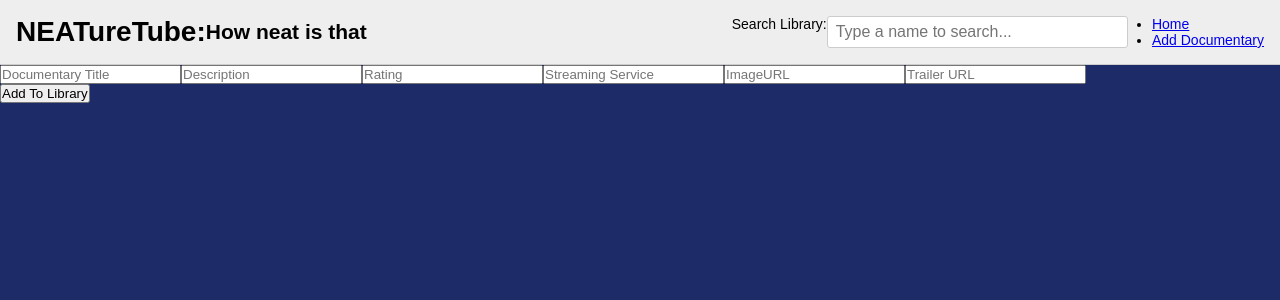
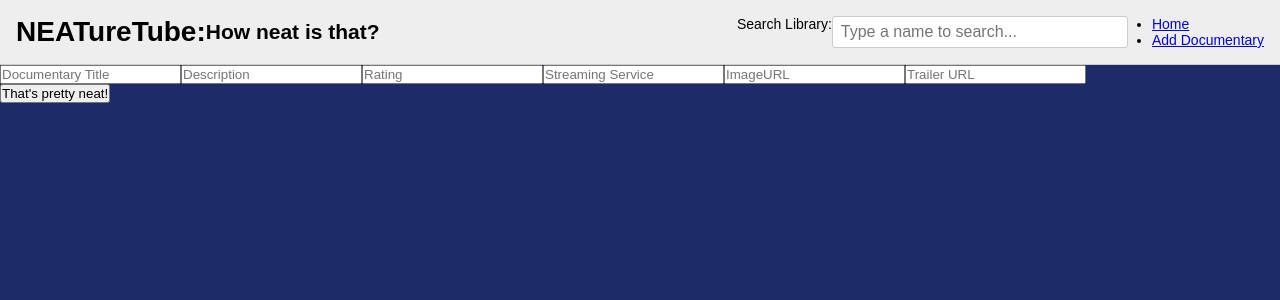
Before and after one commit to montgomerykate/phase-2-react-project, a React (Create React App) app: page /newdocform in a window 1280 px wide. Shown: the top 300 px of the page. Built offline with nearby package versions, Linux system fonts and the light colour scheme; data requests are answered from the project's data file.

Commit message:
i need to stop

```diff
--- a/src/components/DocuCard.js
+++ b/src/components/DocuCard.js
@@ -28,10 +28,10 @@ function DocuCard({ docInfo, embedId }
             ☆
           </button>
         )}
-        <strong>{docInfo.title}</strong>
-        <p>Rating: {docInfo.rating}</p>
-        <p>Where to watch: {docInfo.where}</p>
-        <p>About: {docInfo.comment}</p>
+        <strong><b>{docInfo.title}</b></strong>
+        <p><b>Rating:</b> {docInfo.rating}</p>
+        <p><b>Where to watch:</b> {docInfo.where}</p>
+        <p><b>About:</b> {docInfo.comment}</p>
       </div>
     </li>
   );
--- a/src/components/Header.js
+++ b/src/components/Header.js
@@ -8,7 +8,7 @@ function Header({ search, handleSearch }) {
       <h1>
         NEATureTube:
       </h1>
-      <h2> How neat is that</h2>
+      <h2> How neat is that?</h2>
       <Search search={search} handleSearch={handleSearch}/>
       <nav>
         <ul>
--- a/src/components/NewDocForm.js
+++ b/src/components/NewDocForm.js
@@ -84,7 +84,7 @@ const NewDocForm = ({addNewDoc}) => {
       </div>
       <></>
       <button className="ui button" type="submit">
-        Add To Library
+        That's pretty neat!
       </button>
     </form>
   </div>
```
